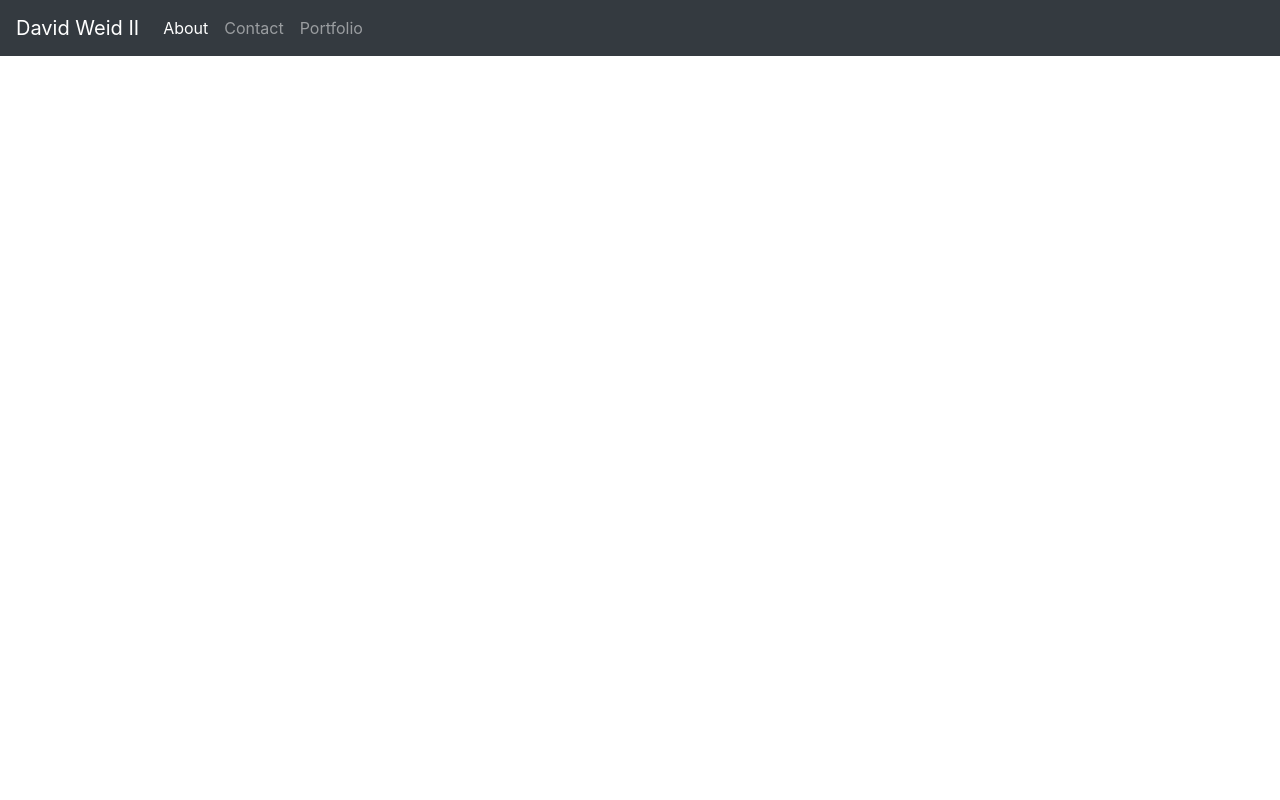
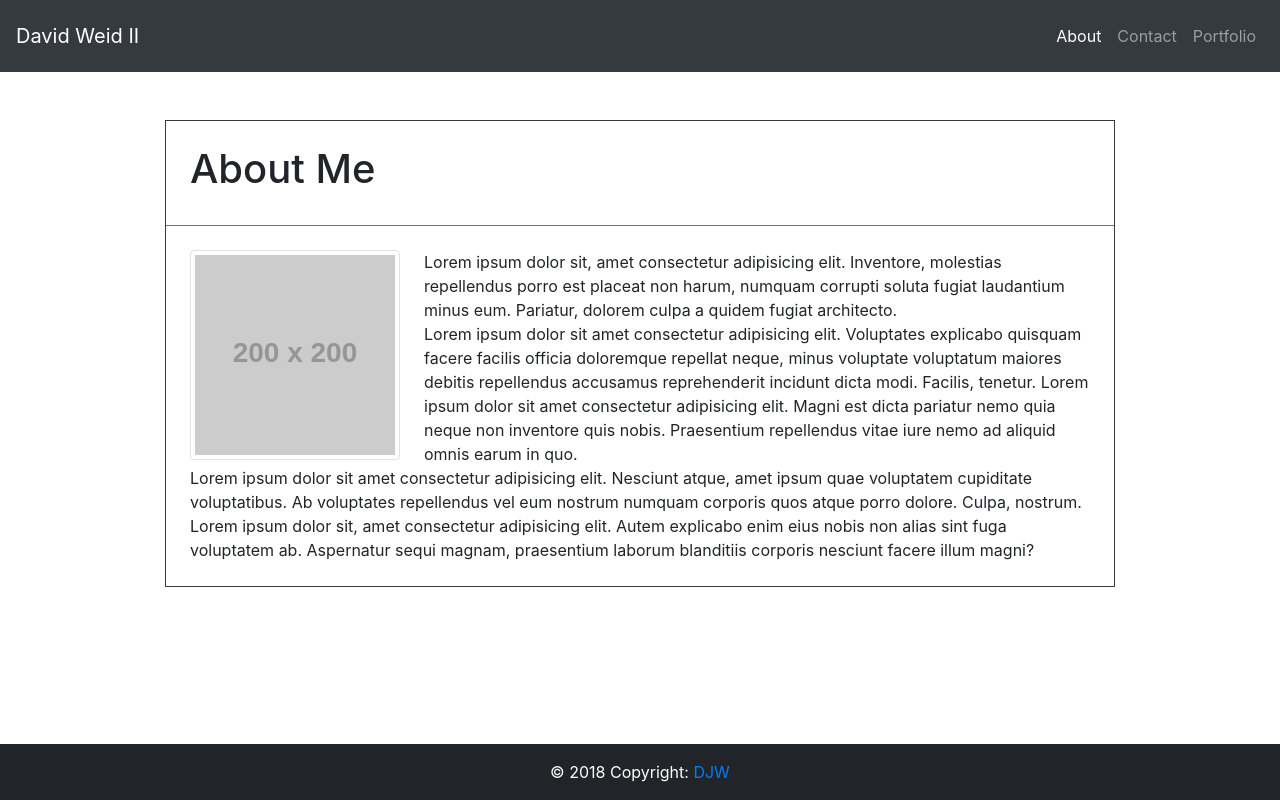
Before and after one commit to DavidWeid/Bootstrap-Portfolio, a plain HTML site: page index.html in a window 1280 px wide. Drawn offline with nearby package versions, Linux system fonts and the light colour scheme; placeholder pictures from the web are drawn by us.

Commit message:
fixing up columns and main-content areas

```diff
--- a/index.html
+++ b/index.html
@@ -15,7 +15,7 @@
 
 <body>
 
-    <nav class="navbar navbar-expand-lg navbar-dark bg-dark">
+    <nav class="navbar navbar-expand-lg navbar-dark bg-dark p-3">
 
         <a class="navbar-brand" href="index.html">David Weid II</a>
 
@@ -24,7 +24,7 @@
             <span class="navbar-toggler-icon"></span>
         </button>
 
-        <div class="collapse navbar-collapse" id="navbarNavAltMarkup">
+        <div class="collapse navbar-collapse justify-content-end" id="navbarNavAltMarkup">
 
             <div class="navbar-nav">
                 <a class="nav-item nav-link active" href="index.html">About <span class="sr-only">(current)</span></a>
@@ -38,8 +38,53 @@
 
     </nav>
 
+    <div class="container mb-5">
 
+        <div class="row mt-3 mt-md-5">
 
+            <div class="col-md-1"></div>
+
+            <div class="col-md-10 col-xs align-self-center border border-dark border-secondary">
+
+                <div class="row">
+
+                    <div class="col p-4 border-bottom border-secondary">
+
+                        <h1>About Me</h1>
+
+                    </div>
+
+                </div>
+
+                <div class="row">
+
+                    <div class="col clearfix p-4">
+
+                        <img class="img-thumbnail float-left mr-4 mb-1" src="https://via.placeholder.com/200" alt="" />
+
+                        Lorem ipsum dolor sit, amet consectetur adipisicing elit. Inventore, molestias repellendus porro est placeat non harum, numquam corrupti soluta fugiat laudantium minus eum. Pariatur, dolorem culpa a quidem fugiat architecto. <br />
+                        Lorem ipsum dolor sit amet consectetur adipisicing elit. Voluptates explicabo quisquam facere facilis officia doloremque repellat neque, minus voluptate voluptatum maiores debitis repellendus accusamus reprehenderit incidunt dicta modi. Facilis, tenetur. Lorem ipsum dolor sit amet consectetur adipisicing elit. Magni est dicta pariatur nemo quia neque non inventore quis nobis. Praesentium repellendus vitae iure nemo ad aliquid omnis earum in quo. <br />
+                        Lorem ipsum dolor sit amet consectetur adipisicing elit. Nesciunt atque, amet ipsum quae voluptatem cupiditate voluptatibus. Ab voluptates repellendus vel eum nostrum numquam corporis quos atque porro dolore. Culpa, nostrum. Lorem ipsum dolor sit, amet consectetur adipisicing elit. Autem explicabo enim eius nobis non alias sint fuga voluptatem ab. Aspernatur sequi magnam, praesentium laborum blanditiis corporis nesciunt facere illum magni?
+
+                    </div>
+
+                </div>
+
+            </div>
+
+            <div class="col-md-1"></div>
+
+        </div>
+
+    </div>
+
+<footer class="container-fluid text-center fixed-bottom" style="background-color: #212529">
+
+    <div class="footer-copyright py-3" style="color: white;">
+        © 2018 Copyright: <a href="#">DJW</a>
+    </div>
+
+</footer>
 
 
 
--- a/main.css
+++ b/main.css
@@ -0,0 +1,4 @@
+a {
+    text-decoration: none;
+    color: aqua;
+}
```
Also changed, not shown: contact.html (+44 -2 lines), portfolio.html (+44 -2 lines).
